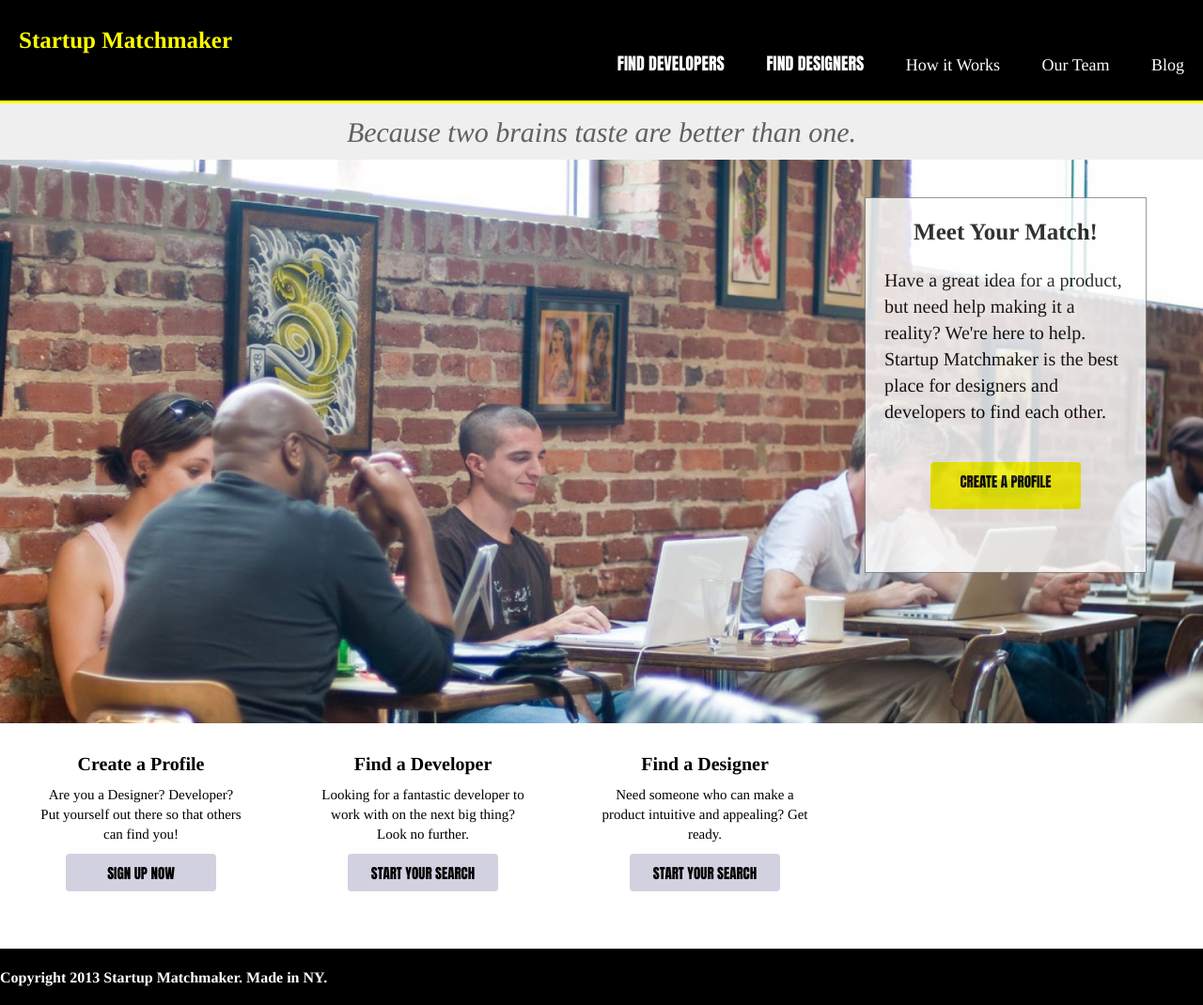
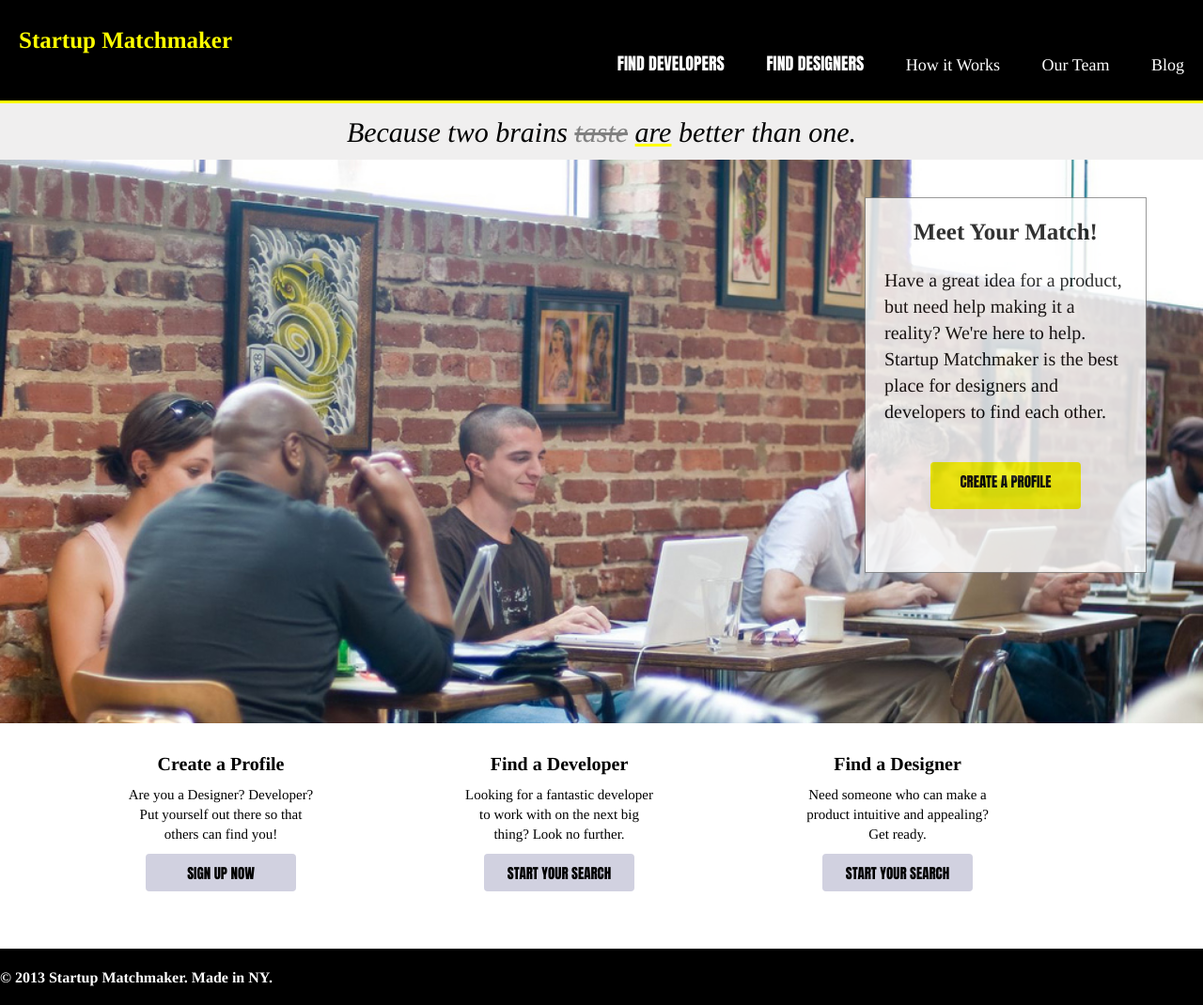
Before and after one commit to rshulman/FEWD68_RachelShulman, a plain HTML site: page Class_6_lab/index.html in a window 1280 px wide. Shown: the whole page at 94% size. Drawn offline with Linux system fonts and the light colour scheme.

Commit message:
class 6 lab

```diff
--- a/Class_6_lab/css/main.css
+++ b/Class_6_lab/css/main.css
@@ -99,7 +99,7 @@ h3 {
 .tagline p {
  text-align: center;
   font-size: 30px;
-  font-color: black;
+  color: black;
   font-style: italic;
   padding-top: 10px;
 }
@@ -112,6 +112,15 @@ position: relative;
 
 }
 
+del {
+  color: gray;
+}
+
+ins {
+    text-decoration-color:yellow;
+/*how do i get the underline to be yellow? */
+
+}
 .meetmatch {
   float: right;
   width: 300px;
@@ -175,15 +184,14 @@ position: relative;
 
 .block {
 float: left;
-padding: 30px 30px 30px 30px;
-width: 300px;
+padding: 30px 10px 10px 10px;
+width: 250px;
 display: inline;
 font-size: 20px;
-margin: 0 auto;
+margin: 0px 0px 0px 110px;
 color: black;
 position: relative;
 overflow: hidden;
-
 
 
 }
--- a/Class_6_lab/index.html
+++ b/Class_6_lab/index.html
@@ -26,7 +26,7 @@
       </header>
       <div class="container cf">
         <section class="tagline">
-          <p>Because two brains <span class="strikethrough">taste</span> <span class="italunder">are</span> better than one.</p>
+          <p>Because two brains <del>taste</del> <ins>are</ins> better than one.</p>
         </section>
 
         <section class ="main">
@@ -70,7 +70,7 @@
       </div><!-- #container -->
 
       <footer>
-          <p>Copyright 2013 Startup Matchmaker. Made in NY.</p>
+          <p>&copy; 2013 Startup Matchmaker. Made in NY.</p>
         </footer>
   </body>
 </html>
```
